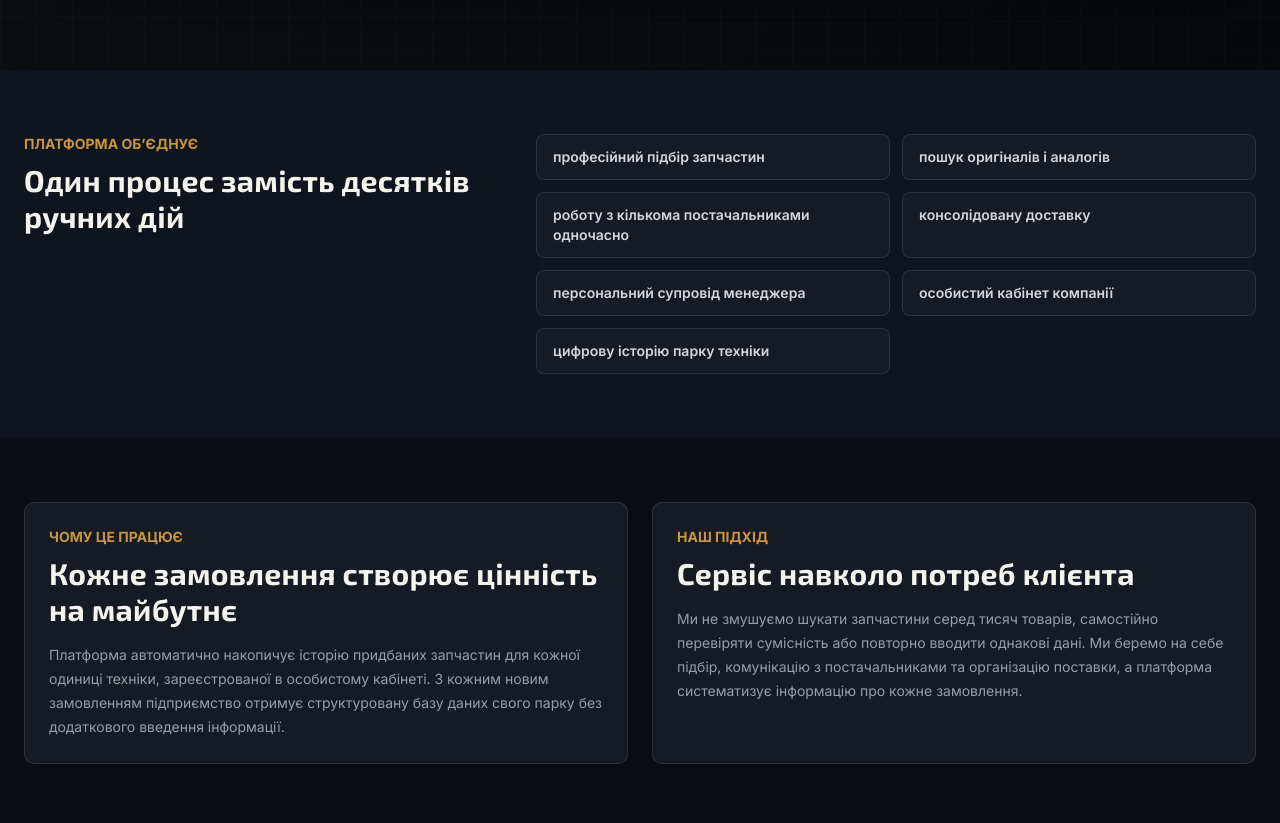
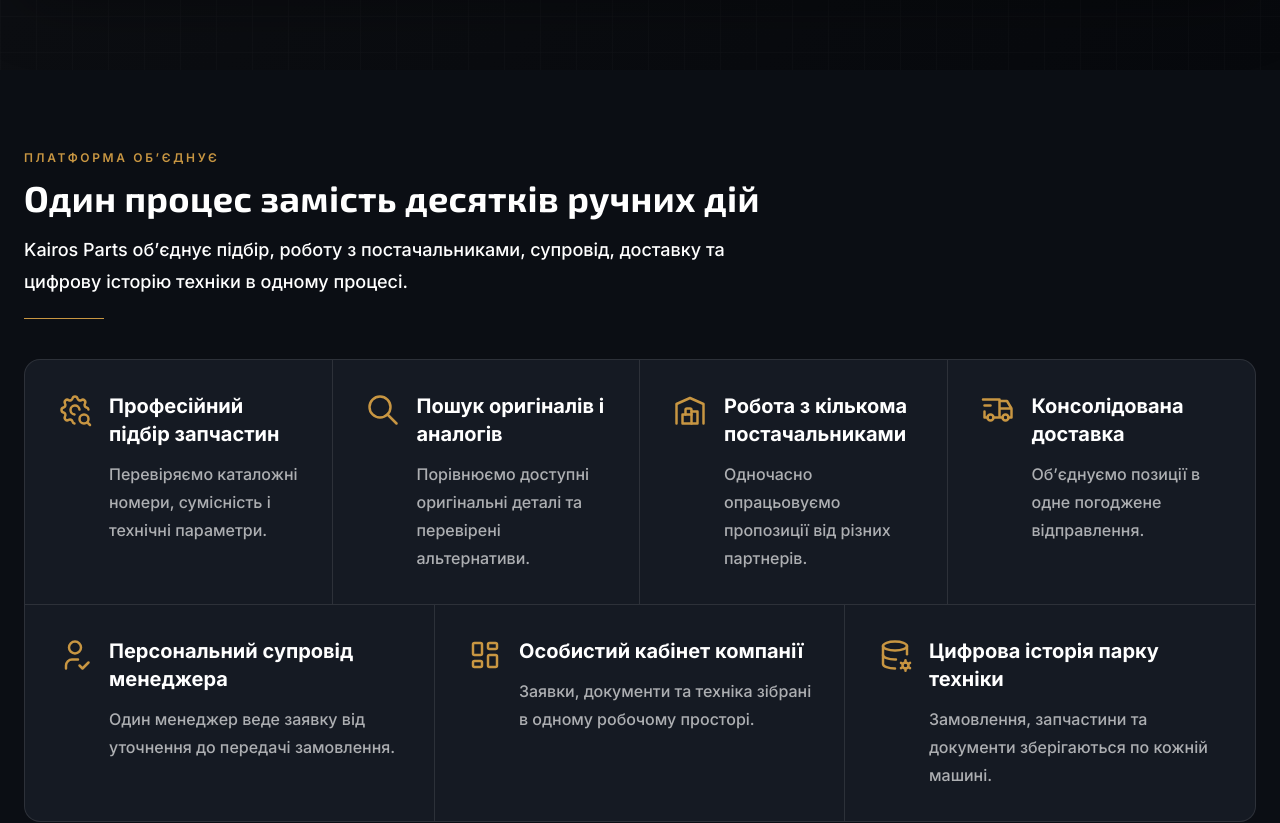
Before and after one commit to Serhiy199/Kairos-Parts, a Next.js app: page /about in a window 1280 px wide. Shown: the part 1780-2603 px from the top of the page. Built offline with nearby package versions, Linux system fonts and the light colour scheme.

Commit message:
style(about): redesign platform features grid

```diff
--- a/app/(public)/about/page.tsx
+++ b/app/(public)/about/page.tsx
@@ -2,16 +2,21 @@ import Image from 'next/image';
 import Link from 'next/link';
 import {
   TbBuildingFactory2,
+  TbBuildingWarehouse,
   TbDatabaseCog,
   TbDeviceDesktopAnalytics,
   TbGauge,
   TbHeartHandshake,
+  TbLayoutDashboard,
+  TbSearch,
   TbSettingsSearch,
   TbShieldCheck,
   TbTargetArrow,
   TbTools,
   TbTractor,
   TbTruck,
+  TbTruckDelivery,
+  TbUserCheck,
   TbWheat
 } from 'react-icons/tb';
 
@@ -20,13 +25,41 @@ import { ActionIcon } from '@/components/ui/action-icons';
 const telegramBotUrl = 'https://t.me/kairos_parts_bot';
 
 const platformItems = [
-  'професійний підбір запчастин',
-  'пошук оригіналів і аналогів',
-  'роботу з кількома постачальниками одночасно',
-  'консолідовану доставку',
-  'персональний супровід менеджера',
-  'особистий кабінет компанії',
-  'цифрову історію парку техніки'
+  {
+    title: 'Професійний підбір запчастин',
+    text: 'Перевіряємо каталожні номери, сумісність і технічні параметри.',
+    icon: TbSettingsSearch
+  },
+  {
+    title: 'Пошук оригіналів і аналогів',
+    text: 'Порівнюємо доступні оригінальні деталі та перевірені альтернативи.',
+    icon: TbSearch
+  },
+  {
+    title: 'Робота з кількома постачальниками',
+    text: 'Одночасно опрацьовуємо пропозиції від різних партнерів.',
+    icon: TbBuildingWarehouse
+  },
+  {
+    title: 'Консолідована доставка',
+    text: 'Об’єднуємо позиції в одне погоджене відправлення.',
+    icon: TbTruckDelivery
+  },
+  {
+    title: 'Персональний супровід менеджера',
+    text: 'Один менеджер веде заявку від уточнення до передачі замовлення.',
+    icon: TbUserCheck
+  },
+  {
+    title: 'Особистий кабінет компанії',
+    text: 'Заявки, документи та техніка зібрані в одному робочому просторі.',
+    icon: TbLayoutDashboard
+  },
+  {
+    title: 'Цифрова історія парку техніки',
+    text: 'Замовлення, запчастини та документи зберігаються по кожній машині.',
+    icon: TbDatabaseCog
+  }
 ];
 
 const audiences = [
@@ -217,21 +250,61 @@ export default function AboutPage() {
         </div>
       </section>
 
-      <section className="bg-public-section py-16">
+      <section className="bg-public-page py-16 text-white sm:py-20">
         <div className="kp-container">
-          <div className="grid gap-8 lg:grid-cols-[0.8fr_1.2fr] lg:items-start">
-            <div>
-              <p className="text-sm font-bold uppercase text-accent">Платформа обʼєднує</p>
-            <h2 className="mt-2 text-3xl font-bold text-public-primary">Один процес замість десятків ручних дій</h2>
-            </div>
-            <div className="grid gap-3 sm:grid-cols-2">
-              {platformItems.map((item) => (
-              <div key={item} className="rounded-md border border-public-border bg-public-card px-4 py-3 text-sm font-semibold text-public-secondary">
-                  {item}
-                </div>
-              ))}
-            </div>
+          <div className="max-w-[760px]">
+            <p className="text-xs font-semibold uppercase tracking-[0.22em] text-accent">Платформа обʼєднує</p>
+            <h2 className="mt-3 max-w-[740px] text-3xl font-bold leading-tight text-white sm:text-4xl">
+              Один процес замість десятків ручних дій
+            </h2>
+            <p className="mt-4 max-w-[740px] text-base font-medium leading-7 text-white/72 sm:text-lg sm:leading-8">
+              Kairos Parts об’єднує підбір, роботу з постачальниками, супровід, доставку та цифрову історію
+              техніки в одному процесі.
+            </p>
+            <div className="mt-5 h-px w-20 bg-accent" />
           </div>
+
+          <ul className="mt-10 grid grid-cols-12 overflow-hidden rounded-2xl border border-public-border bg-public-card">
+            {platformItems.map((item, index) => {
+              const Icon = item.icon;
+              const spanClasses =
+                index < 4
+                  ? 'col-span-12 md:col-span-6 xl:col-span-3'
+                  : index < 6
+                    ? 'col-span-12 md:col-span-6 xl:col-span-4'
+                    : 'col-span-12 xl:col-span-4';
+              const dividerClasses = `${index < 6 ? 'border-b border-public-border' : ''} ${
+                index % 2 === 0 && index < 6 ? 'md:border-r md:border-public-border' : ''
+              } ${index >= 4 ? 'xl:border-b-0' : ''} ${
+                index === 0 || index === 1 || index === 2 || index === 4 || index === 5
+                  ? 'xl:border-r xl:border-public-border'
+                  : 'xl:border-r-0'
+              }`;
+
+              return (
+                <li
+                  key={item.title}
+                  className={`${spanClasses} ${dividerClasses} min-w-0 px-5 py-6 transition-colors duration-200 hover:bg-public-elevated sm:px-7 sm:py-8 xl:px-8`}
+                >
+                  <div className="flex items-start gap-4">
+                    <Icon
+                      aria-hidden="true"
+                      focusable="false"
+                      className="size-8 shrink-0 stroke-[1.65] text-accent sm:size-9"
+                    />
+                    <div className="min-w-0">
+                      <h3 className="break-normal whitespace-normal hyphens-none text-lg font-bold leading-snug text-white xl:text-xl">
+                        {item.title}
+                      </h3>
+                      <p className="mt-3 text-[15px] font-medium leading-6 text-white/65 sm:text-base sm:leading-7">
+                        {item.text}
+                      </p>
+                    </div>
+                  </div>
+                </li>
+              );
+            })}
+          </ul>
         </div>
       </section>
 
```
